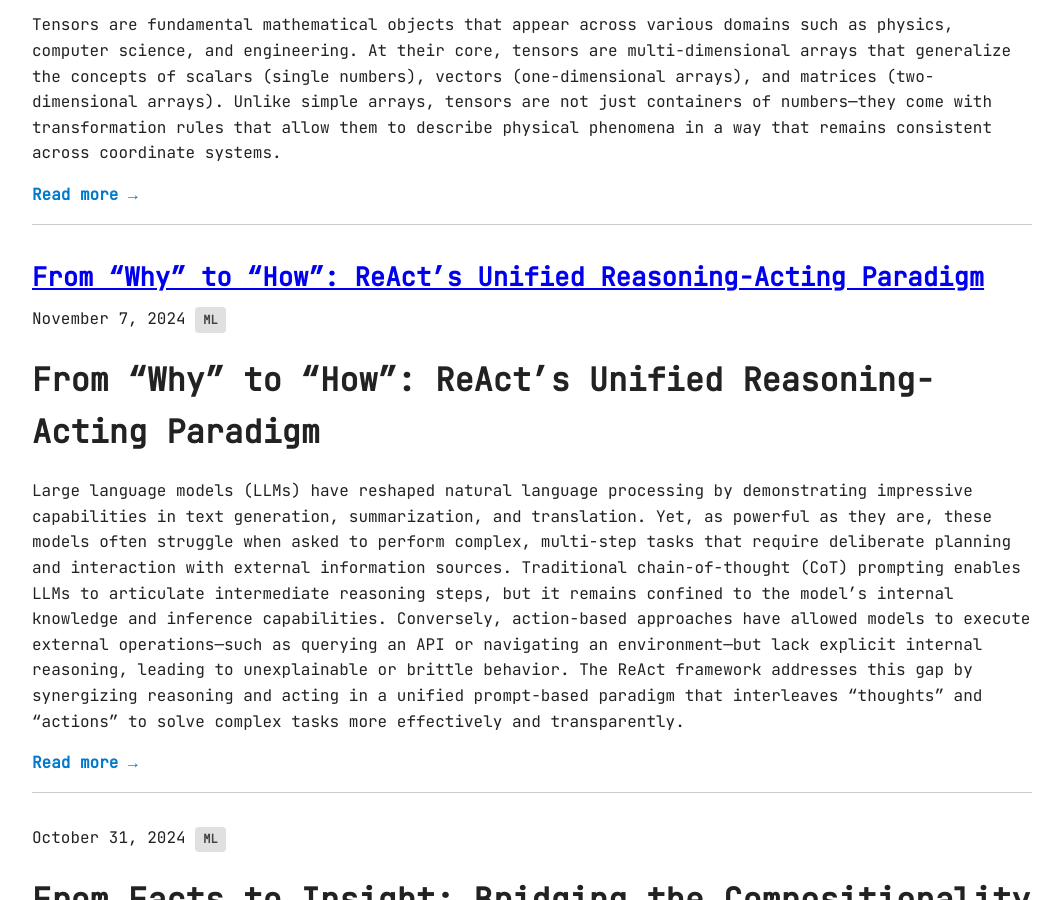
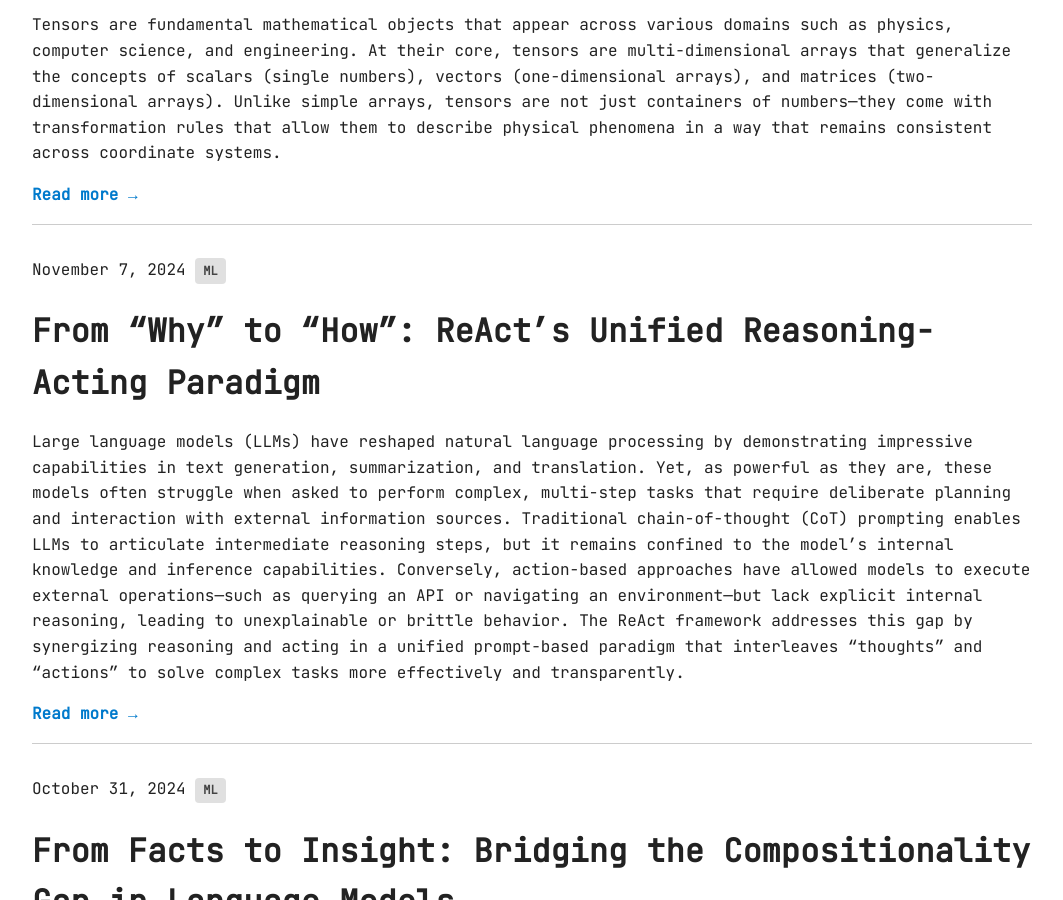
Before and after one commit to Raahul-Thakur/tensorandquarks.github.io, a Jekyll site: the page built from index.md, in a window 1280 px wide and 900 px high, scrolled down 7947 px. Shown: the whole window, without its empty margins (108-1171 px from the left). Built offline with Jekyll 4.4.1, drawn with Linux system fonts in a browser that asks for light colours.

Commit message:
Update 2024-11-07-React.md

```diff
--- a/_posts/2024-11-07-React.md
+++ b/_posts/2024-11-07-React.md
@@ -1,6 +1,6 @@
 ---
 layout: default
-title: "From “Why” to “How”: ReAct’s Unified Reasoning-Acting Paradigm"
+title: ""
 date: 2024-11-07
 tags: [ML]
 ---
```
